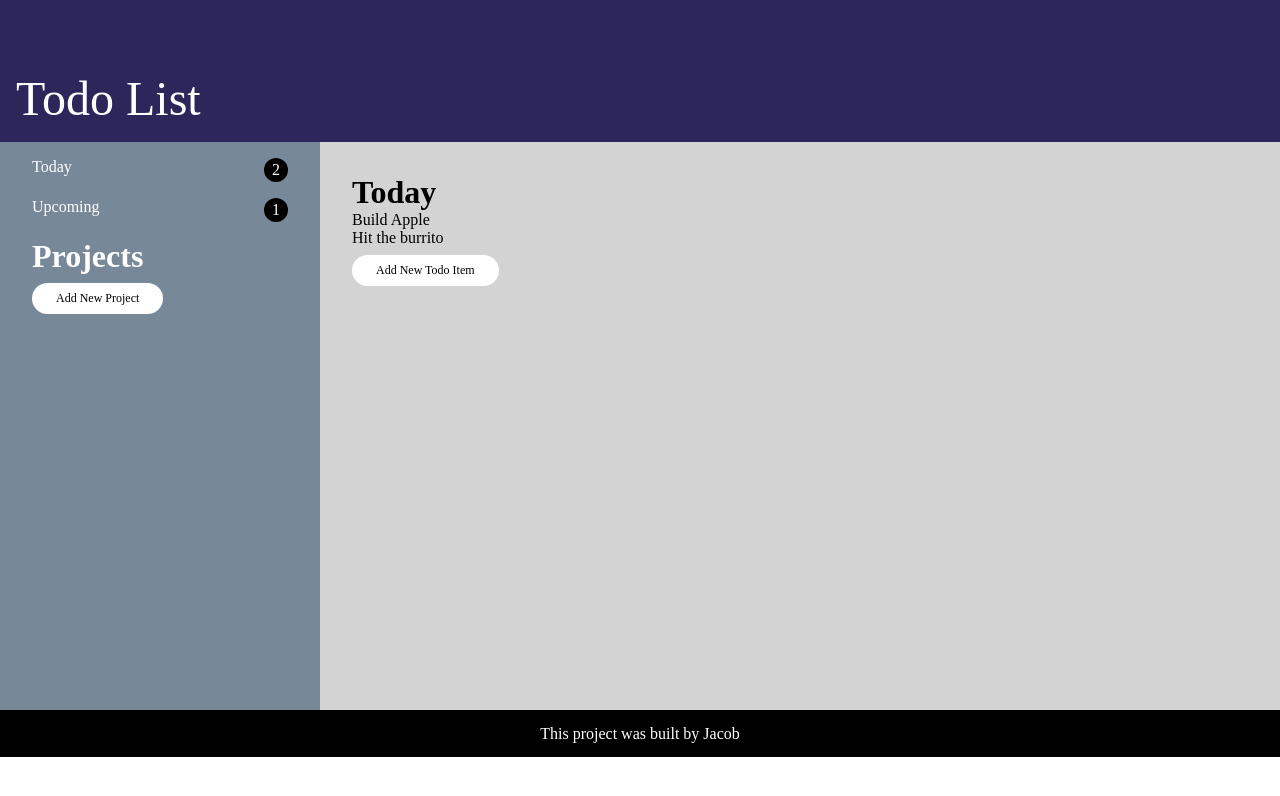
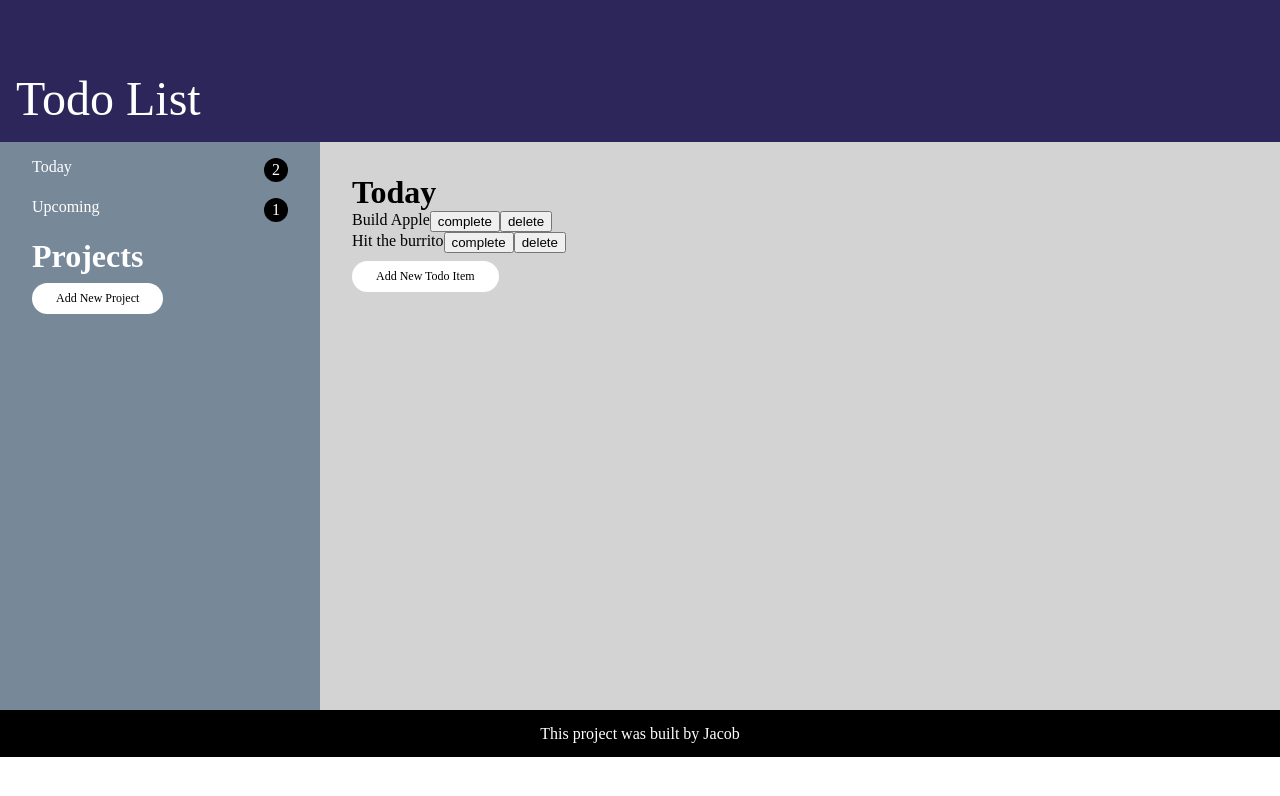
Before and after one commit to jakovid/todo-list, a website with bundled scripts: page dist/index.html in a window 1280 px wide. Both pictures are taken after a click on the element "Today". Built offline with nearby package versions, Linux system fonts and the light colour scheme.

Commit message:
added delete and complete items to the todo list

```diff
--- a/src/modules/projectList.js
+++ b/src/modules/projectList.js
@@ -108,9 +108,20 @@ var projectList = {
     populateTodoList: function(projectNumber) {
         document.getElementById('todoBody').innerHTML = '';
         for (let i = 1; i < this.projectArrays[projectNumber].length; i++) {
+            //create elements
+            let todoContainer = document.createElement('div');
             let todoItem = document.createElement('div');
+            let completeTodo = document.createElement('button');
+            let deleteTodo = document.createElement('button');
+            //add classes
+            todoContainer.classList = 'todoContainer';
+            //add inner text
             todoItem.innerText = projectList.projectArrays[projectNumber][i];
-            document.getElementById('todoBody').append(todoItem);
+            completeTodo.innerText = 'complete';
+            deleteTodo.innerText = 'delete';
+            //append items
+            todoContainer.append(todoItem,completeTodo,deleteTodo);
+            document.getElementById('todoBody').append(todoContainer);
         }
     },
     addTodoBtn: function () {
--- a/style.css
+++ b/style.css
@@ -80,6 +80,11 @@
     gap: 1rem;
 }
 
+.todoContainer {
+    display: flex;
+    flex-direction: row;
+}
+
 /* footer */
 
 #footerBox {
```
Also changed, not shown: dist/main.js.
